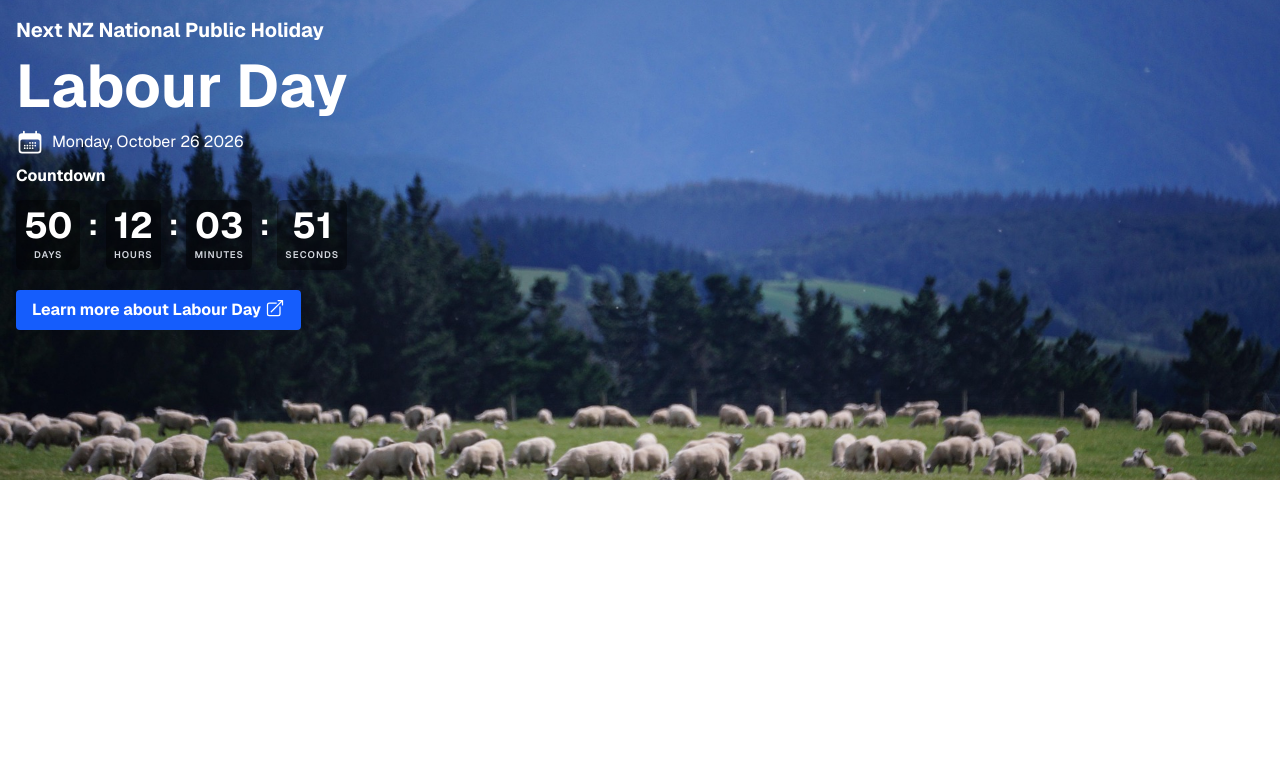
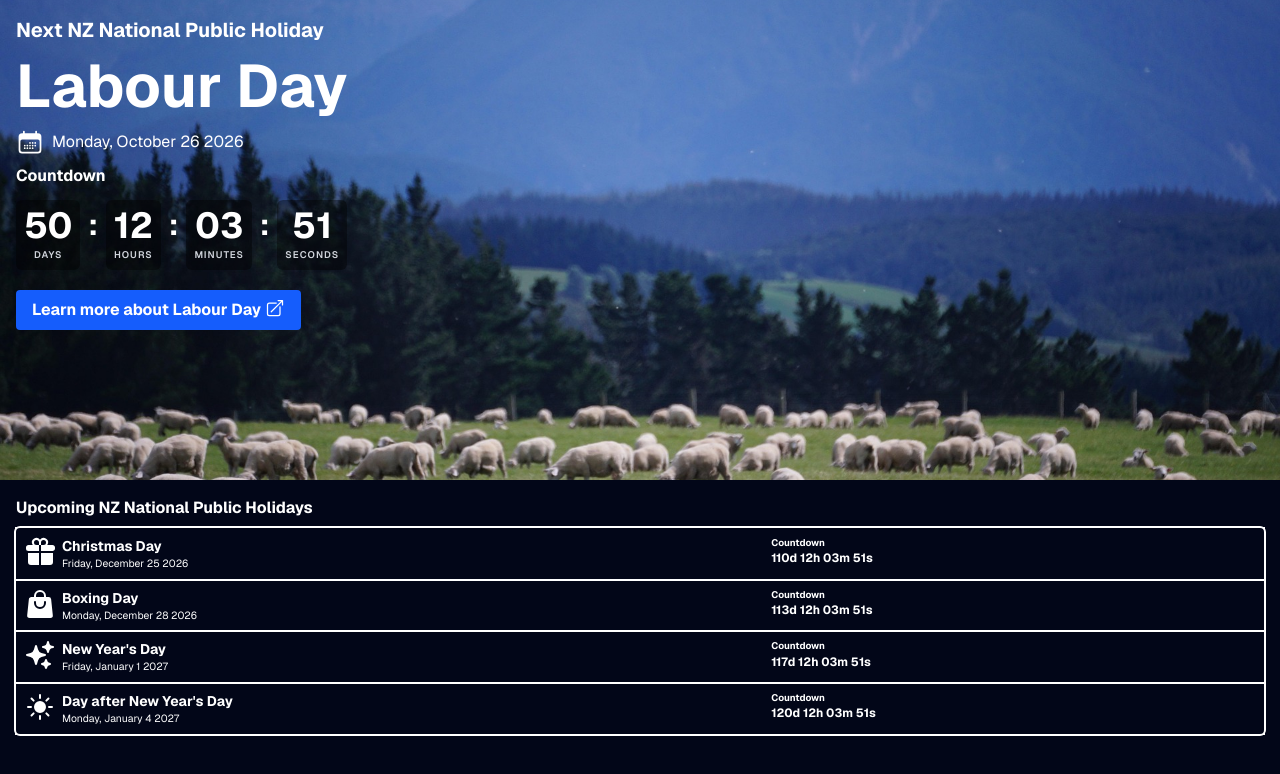
Before and after one commit to Sai-Panda/next-public-holiday-nz, a Next.js app: page / in a window 1280 px wide. Shown: the top 774 px of the page. Built offline with nearby package versions, Linux system fonts and the light colour scheme.

Commit message:
Add emoji support for holidays and update countdown page layout

```diff
--- a/app/components/holiday-countdown-page.tsx
+++ b/app/components/holiday-countdown-page.tsx
@@ -11,7 +11,7 @@ import { holidays } from "../types/holidays";
 import bgImage from '../../public/mountains_sheep.jpg'
 import { CalendarDaysIcon } from '@heroicons/react/24/solid'
 import { ArrowTopRightOnSquareIcon } from "@heroicons/react/24/solid";
-
+import { WrenchScrewdriverIcon } from "@heroicons/react/24/solid";
 
 const countdownLegend = ["Days", "Hours", "Minutes", "Seconds"] as const;
 
@@ -157,7 +157,7 @@ export default function HolidayCountdownPage({ simulatedNow }: HolidayCountdownP
   const nextHolidayInfoUrl = nextHoliday.infoUrl;
 
   return (
-    <main className="relative h-screen overflow-hidden text-slate-950 flex flex-col h-screen">
+    <main className="relative h-screen overflow-hidden text-slate-950 flex flex-col">
       <div className="relative h-3/5 w-full">
         <Image
           src={bgImage}
@@ -165,9 +165,9 @@ export default function HolidayCountdownPage({ simulatedNow }: HolidayCountdownP
           placeholder="blur"
           quality={80}
           fill
-          className="object-cover z-10"
+          className="object-cover z-10 h-full"
         />
-        <div className="p-4 relative z-10 text-white font-bold">
+        <div className="p-4 absolute z-10 text-white font-bold inset-0">
           <div className="text-xl w-6/7">
             Next NZ National Public Holiday
           </div>
@@ -176,7 +176,7 @@ export default function HolidayCountdownPage({ simulatedNow }: HolidayCountdownP
           <div className="text-6xl my-3">{nextHoliday.name}</div>
 
           <div className="flex flex-row items-center">
-            <CalendarDaysIcon className="size-7"/>
+            <CalendarDaysIcon className="size-7" />
             <div className="ml-2 font-normal">
               {getReadableDate(nextHolidayDate)}
             </div>
@@ -212,15 +212,61 @@ export default function HolidayCountdownPage({ simulatedNow }: HolidayCountdownP
               rel="noopener noreferrer"
             >
               <button className="bg-blue-600 text-white mt-5 px-4 py-2 rounded flex">
-                Learn more about {nextHoliday.name} <ArrowTopRightOnSquareIcon className="size-5 ml-1"/>
+                Learn more about {nextHoliday.name} <ArrowTopRightOnSquareIcon className="size-5 ml-1" />
               </button>
             </a>
           </div>
         </div>
+      </div>
 
+      <div className="p-4 text-white font-bold bg-slate-950 grow">
+        <div>
+          Upcoming NZ National Public Holidays
+        </div>
 
-        <div className="relative grow bg-blue-600">
-          sdf.kdfsklsjdfljsd
+        <div className="outline-2 rounded mt-2">
+          {
+            upcomingHolidays.map((upcomingHoliday) => {
+              const holidayData = upcomingHoliday.holiday;
+              const EmojiIcon = (holidayData.emoji);
+              const date = upcomingHoliday.date;
+              const countdown = getCountdownParts(date, now);
+              const formattedCountdown = formatCountdownValues(countdown);
+
+              return (
+                <div className="flex outline-1 p-2">
+                  <div key={holidayData.name} className="flex items-centers w-3/5">
+                    {EmojiIcon && <EmojiIcon className="size-8" />}
+
+                    <div className="ml-1.5">
+                      <div className="text-sm font-bold">
+                        {holidayData.name}
+                      </div>
+                      <div className="text-[0.65rem] font-normal">
+                        {getReadableDate(date)}
+                      </div>
+                    </div>
+                  </div>
+
+                  <div className="ml-2 flex flex-col">
+                    <div className="text-[0.6rem]">
+                      Countdown
+                    </div>
+
+                    <div className="text-xs">
+                      {(() => {
+                        const [d, h, m, s] = formatCountdownValues(countdown);
+                        return countdown.done
+                          ? d
+                          : `${d}d ${h}h ${m}m ${s}s`;
+                      })()}
+                    </div>
+                  </div>
+                </div>
+
+              );
+            })
+          }
         </div>
       </div>
     </main>
--- a/app/types/holiday.ts
+++ b/app/types/holiday.ts
@@ -3,6 +3,7 @@ export type Holiday = {
   dates: string[];
   infoUrl?: string;
   theme?: HolidayTheme;
+  emoji?: React.ComponentType<React.SVGProps<SVGSVGElement>>;
 };
 
 export type HolidayTheme = {
--- a/app/types/holidays.tsx
+++ b/app/types/holidays.tsx
@@ -1,43 +1,64 @@
 import { Holiday } from "../types/holiday";
+import {
+  SparklesIcon,
+  SunIcon,
+  GlobeAsiaAustraliaIcon,
+  BookOpenIcon,
+  HeartIcon,
+  ShieldCheckIcon,
+  TrophyIcon,
+  StarIcon,
+  WrenchScrewdriverIcon,
+  GiftIcon,
+  ShoppingBagIcon,
+} from "@heroicons/react/24/solid";
 
 export const holidays: Holiday[] = [
   {
     name: "New Year's Day",
     dates: ["2026-01-01", "2027-01-01", "2028-01-03"],
+    emoji: SparklesIcon,
   },
   {
     name: "Day after New Year's Day",
     dates: ["2026-01-02", "2027-01-04", "2028-01-04"],
+    emoji: SunIcon,
   },
   {
     name: "Waitangi Day",
     dates: ["2026-02-06", "2027-02-08", "2028-02-07"],
-    infoUrl: "https://www.waitangi.org.nz/whats-on/waitangi-day"
+    infoUrl: "https://www.waitangi.org.nz/whats-on/waitangi-day",
+    emoji: GlobeAsiaAustraliaIcon,
   },
   {
     name: "Good Friday",
     dates: ["2026-04-03", "2027-03-26", "2028-04-14"],
-    infoUrl: "https://tumanako.pndiocese.org.nz/2021/03/why-would-we-call-it-good-friday/"
+    infoUrl: "https://tumanako.pndiocese.org.nz/2021/03/why-would-we-call-it-good-friday/",
+    emoji: BookOpenIcon,
   },
   {
     name: "Easter Monday",
     dates: ["2026-04-06", "2027-03-29", "2028-04-17"],
-    infoUrl: "https://www.timeanddate.com/holidays/new-zealand/easter-monday"
+    infoUrl: "https://www.timeanddate.com/holidays/new-zealand/easter-monday",
+    emoji: HeartIcon,
   },
   {
     name: "ANZAC Day",
     dates: ["2026-04-27", "2027-04-26", "2028-04-25"],
-    infoUrl: "https://nzhistory.govt.nz/war/anzac-day/introduction"
+    infoUrl: "https://nzhistory.govt.nz/war/anzac-day/introduction",
+    emoji: ShieldCheckIcon,
   },
   {
     name: "King's Birthday",
     dates: ["2026-06-01", "2027-06-07", "2028-06-05"],
-    infoUrl: "https://my.christchurchcitylibraries.com/kings-birthday/"
+    infoUrl: "https://my.christchurchcitylibraries.com/kings-birthday/",
+    emoji: TrophyIcon,
   },
   {
     name: "Matariki",
     dates: ["2026-07-10", "2027-06-25", "2028-07-14"],
     infoUrl: "https://www.matariki.com/about",
+    emoji: StarIcon,
     theme: {
       backgroundClassName: "bg-[#020617]",
       backgroundStyle: {
@@ -55,11 +76,13 @@ export const holidays: Holiday[] = [
     name: "Labour Day",
     dates: ["2026-10-26", "2027-10-25", "2028-10-23"],
     infoUrl: "https://nzhistory.govt.nz/page/labour-day-0",
+    emoji: WrenchScrewdriverIcon,
   },
   {
     name: "Christmas Day",
     dates: ["2026-12-25", "2027-12-27", "2028-12-25"],
     infoUrl: "https://nzhistory.govt.nz/culture/kiwi-christmas",
+    emoji: GiftIcon,
     theme: {
       backgroundClassName: "bg-[#0f1a0f]",
       backgroundStyle: {
@@ -78,6 +101,7 @@ export const holidays: Holiday[] = [
   {
     name: "Boxing Day",
     dates: ["2026-12-28", "2027-12-28", "2028-12-26"],
-    infoUrl: "https://www.timeanddate.com/holidays/new-zealand/boxing-day"
+    infoUrl: "https://www.timeanddate.com/holidays/new-zealand/boxing-day",
+    emoji: ShoppingBagIcon,
   },
 ];
```
